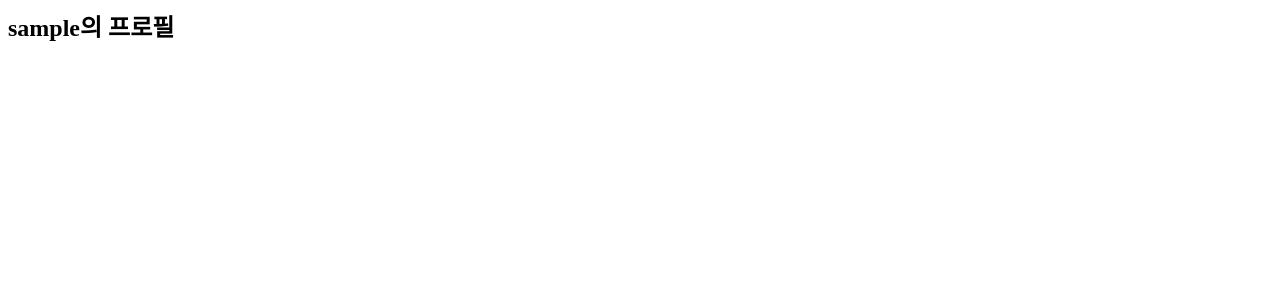
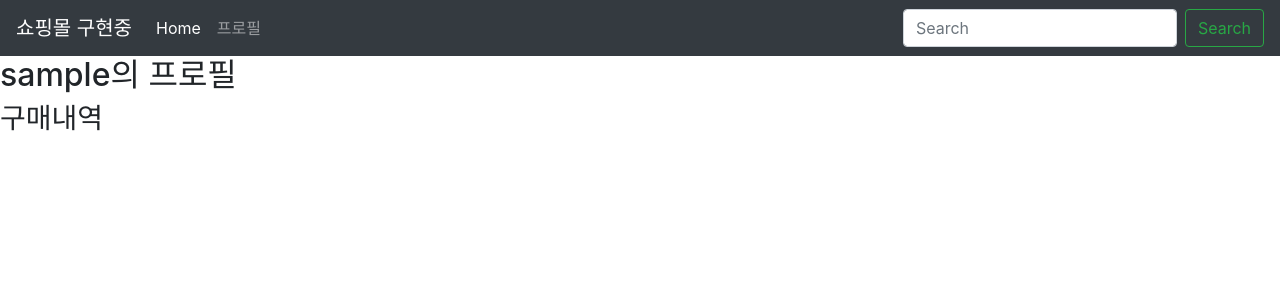
Before and after one commit to HyungtaeMoon/Iamport_django_2.x, a Django app: page /accounts/profile/ in a window 1280 px wide. Shown: the top 300 px of the page. Run offline with Django 3.2, Linux system fonts and the light colour scheme; the visitor is signed in with stand-in values (Sample User, id 1); some libraries are stand-ins or nearby versions.

Commit message:
[ADD] layout.html 생성하여 login, profile 페이지에 확장

```diff
--- a/app/templates/accounts/login.html
+++ b/app/templates/accounts/login.html
@@ -1,3 +1,6 @@
+{% extends 'layout.html' %}
+
+{% block content %}
 <form action="" method="POST">
     {% csrf_token %}
     <table>
@@ -5,3 +8,4 @@
     </table>
     <input type="submit">
 </form>
+{% endblock %}
--- a/app/templates/accounts/profile.html
+++ b/app/templates/accounts/profile.html
@@ -1 +1,7 @@
+{% extends 'layout.html' %}
+
+{% block content %}
 <h2>{{ user }}의 프로필</h2>
+
+<h3>구매내역</h3>
+{% endblock %}
--- /dev/null
+++ b/app/templates/layout.html
@@ -0,0 +1,35 @@
+<!doctype html>
+<html>
+    <head>
+        <meta charset="utf8">
+        <link rel="stylesheet" href="//stackpath.bootstrapcdn.com/bootstrap/4.1.3/css/bootstrap.min.css">
+    </head>
+    <body>
+        <nav class="navbar navbar-expand-md navbar-dark bg-dark">
+      <a class="navbar-brand" href="#">쇼핑몰 구현중</a>
+      <button class="navbar-toggler" type="button" data-toggle="collapse" data-target="#navbarsExampleDefault" aria-controls="navbarsExampleDefault" aria-expanded="false" aria-label="Toggle navigation">
+        <span class="navbar-toggler-icon"></span>
+      </button>
+
+      <div class="collapse navbar-collapse" id="navbarsExampleDefault">
+        <ul class="navbar-nav mr-auto">
+          <li class="nav-item active">
+            <a class="nav-link" href="#">Home <span class="sr-only">(current)</span></a>
+          </li>
+            {% if user.is_authenticated %}
+          <li class="nav-item">
+            <a class="nav-link" href="{% url 'accounts:profile' %}">프로필</a>
+          </li>
+            {% endif %}
+
+        </ul>
+        <form class="form-inline my-2 my-lg-0">
+          <input class="form-control mr-sm-2" type="text" placeholder="Search" aria-label="Search">
+          <button class="btn btn-outline-success my-2 my-sm-0" type="submit">Search</button>
+        </form>
+      </div>
+    </nav>
+    {% block content %}
+    {% endblock %}
+    </body>
+</html>
```
